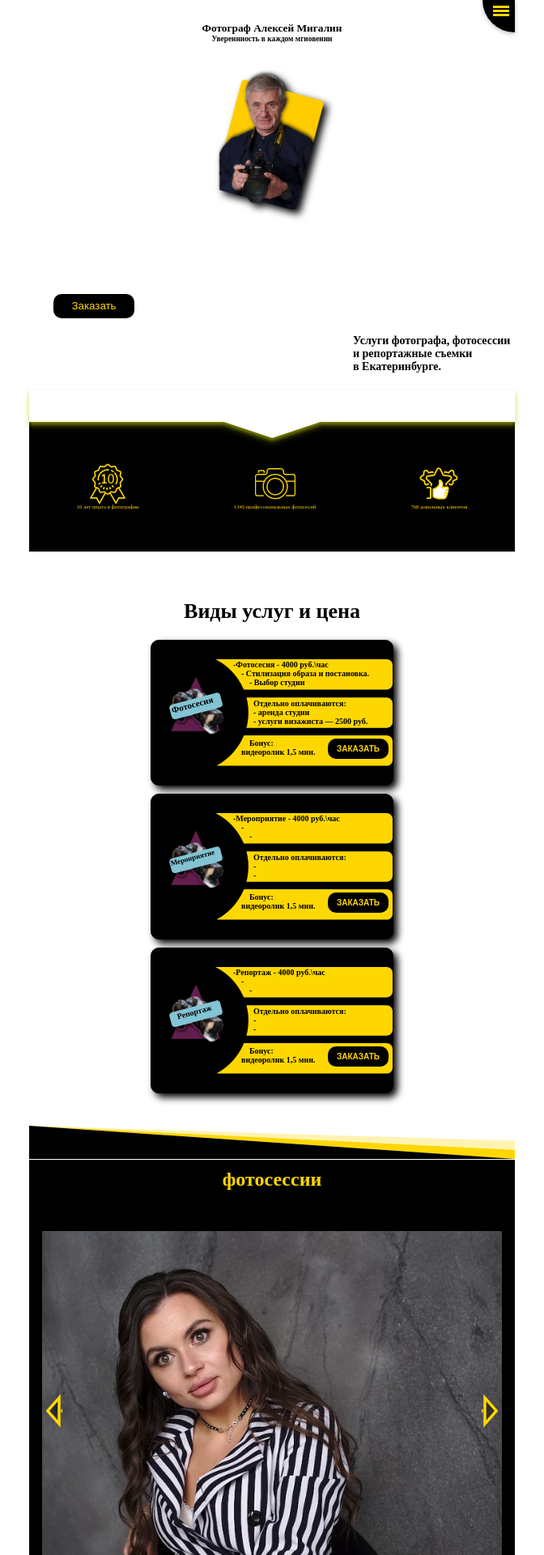
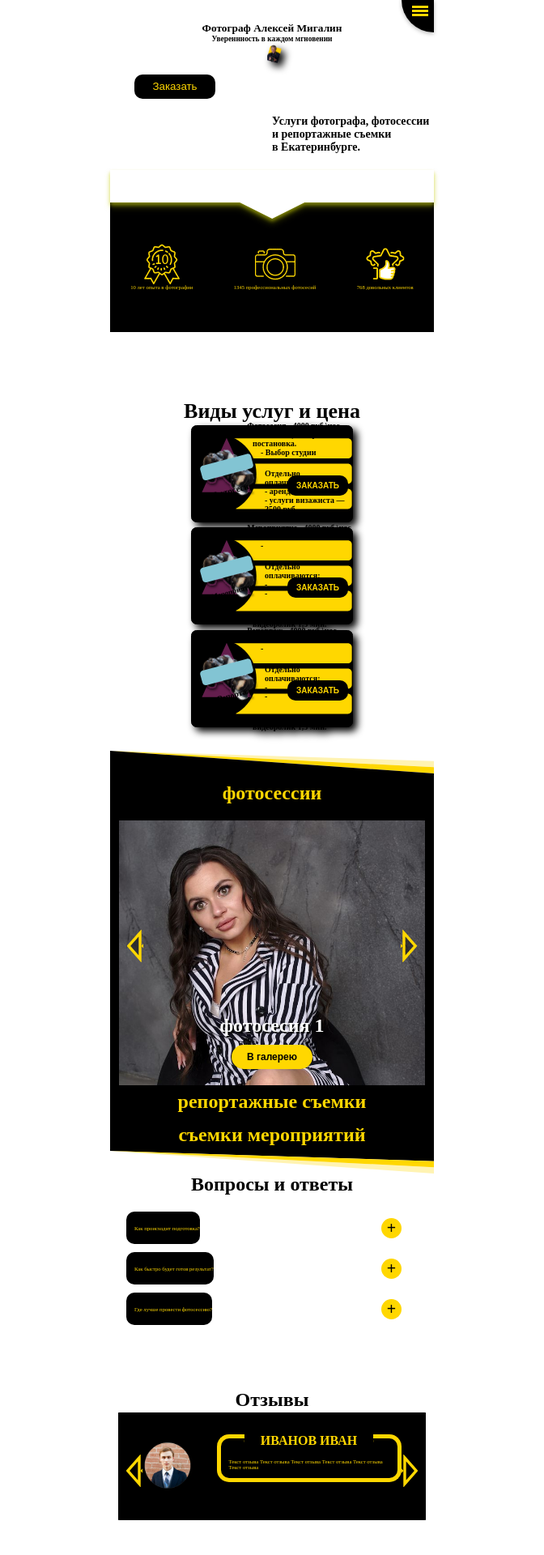
Before and after one commit to strnikolay/photographer-s-personal-website, a React (Create React App) app: page / in a window 1280 px wide. Shown: the top 1920 px of the page at 81% size, without its empty margins (304-976 px from the left). Built offline with nearby package versions, Linux system fonts and the light colour scheme; a web font is replaced by a local one.

Commit message:
30_12_23

```diff
--- a/src/App.css
+++ b/src/App.css
@@ -1,16 +1,22 @@
 .App {
   text-align: center;
-  max-width: 600px;
+  max-width: 60rem;
   position: relative;
 }
 
-
-
-
-
-
-
-
+/** временная сетка для верстки*/
+/*.App::after {
+  content: "";
+  position: absolute;
+  z-index: 1000;
+  top: 0;
+  bottom: 0;
+  opacity: 0.15;
+  left: 2.0833333333%;
+  right: 2.0833333333%;
+  background: repeating-linear-gradient(90deg, #00f 0, #00f 8.5326086957%, transparent 8.5326086957%, transparent 10.1630434783%);
+  pointer-events: none;
+}*/
 
 @media (prefers-reduced-motion: no-preference) {
 
--- a/src/components/gallery/gallery.css
+++ b/src/components/gallery/gallery.css
@@ -25,19 +25,19 @@
   background-image: url("./sep-top.svg");
   background-repeat: no-repeat;
   width: 100%;
-  height: 42px;
+  height: 4.2rem;
 }
 
 .separator-bottom{
   background-image: url("./sep-bottom.svg");
   background-repeat: no-repeat;
   width: 100%;
-  height: 42px;
+  height: 4.2rem;
 }
 
 .container {
   width: 100%;
-  height: 700px;
+  height: 70rem;
   display: flex;
   flex-direction: column;
   padding: 0 0px;
--- a/src/components/header/header.css
+++ b/src/components/header/header.css
@@ -21,7 +21,7 @@
 
 li, a {
     text-align: end;
-    margin: 75px 0 -55px 0;
+    margin: 7.5rem 0 -5.5rem 0;
     color: #ffd700;
     font: 14pt "Roboto", sans-serif;
     font-weight: 700;
@@ -33,7 +33,7 @@ li, a {
     display: none;
 }
 li {
-    width: 230px;
+    width: 23rem;
     text-indent: 56px;
 }
 a:focus {
--- a/src/components/main/main.css
+++ b/src/components/main/main.css
@@ -1,5 +1,5 @@
 .main {
-    height: 740px;
+    height: 74rem;
     display: flex;
     flex-direction: column;
     align-items: center;
@@ -26,17 +26,17 @@ h2{
 
 
 .foto_wrapper {
-    margin-top: 30px;
-    margin-bottom: 30px;
-    width: 170px;
-    height: 230px;
+    margin-top: 0.30rem;
+    margin-bottom: 0.3rem;
+    width: 1.7rem;
+    height: 2.3rem;
     position: relative;
     filter: drop-shadow(5px 5px 5px rgba(0, 0, 0))
 }
 
 .foto_wrapper img{
-    width: 260px;
-    width: 20rem
+    width: 2.6rem;
+    /*width: 20rem*/
     /*transform: rotate(-10deg);*/
     /*position: absolute;
     top: -30px;
--- a/src/components/reviews/reviews.css
+++ b/src/components/reviews/reviews.css
@@ -13,13 +13,13 @@ section{
 .title {
     font-size: 24px;
     font-weight: 600;
-    margin-bottom: 20px;
+    margin-bottom: 0.2rem;
 }
 
 .reviews-wrapper{
     width: 95%;
-    height: 200px;
-    border-radius: 10px;
+    height: 20rem;
+    border-radius: 0.1rem;
     background-color: #000000;
     display: flex;
     align-items: center;
@@ -28,9 +28,9 @@ section{
 }
 
 .foto{
-    margin-left: 10px;
-    width: 90px;
-    height: 90px;
+    margin-left: 0.1rem;
+    width: 9rem;
+    height: 9rem;
     /*border: 1px solid;*/
     background-image: url("./rew-foto.png") ;
     background-size: contain;
--- a/src/components/service/services.css
+++ b/src/components/service/services.css
@@ -1,5 +1,5 @@
 .services{
-    height: 650px;
+    height: 65rem;
 }
 
 .services .title{
@@ -12,15 +12,15 @@
     flex-direction: column;
     align-items: center;
     position: relative;
-    height: 670px;
+    height: 67rem;
 }
 
 .service{
-    margin-bottom: 10px;
+    margin-bottom: 1rem;
     /*max-width: 380px;*/
-    border-radius: 10px;
-    width: 300px;
-    height: 180px;
+    border-radius: 1rem;
+    width: 30rem;
+    height: 18rem;
     border: 1px solid #000;
     display: flex;
     align-items: center;
```
